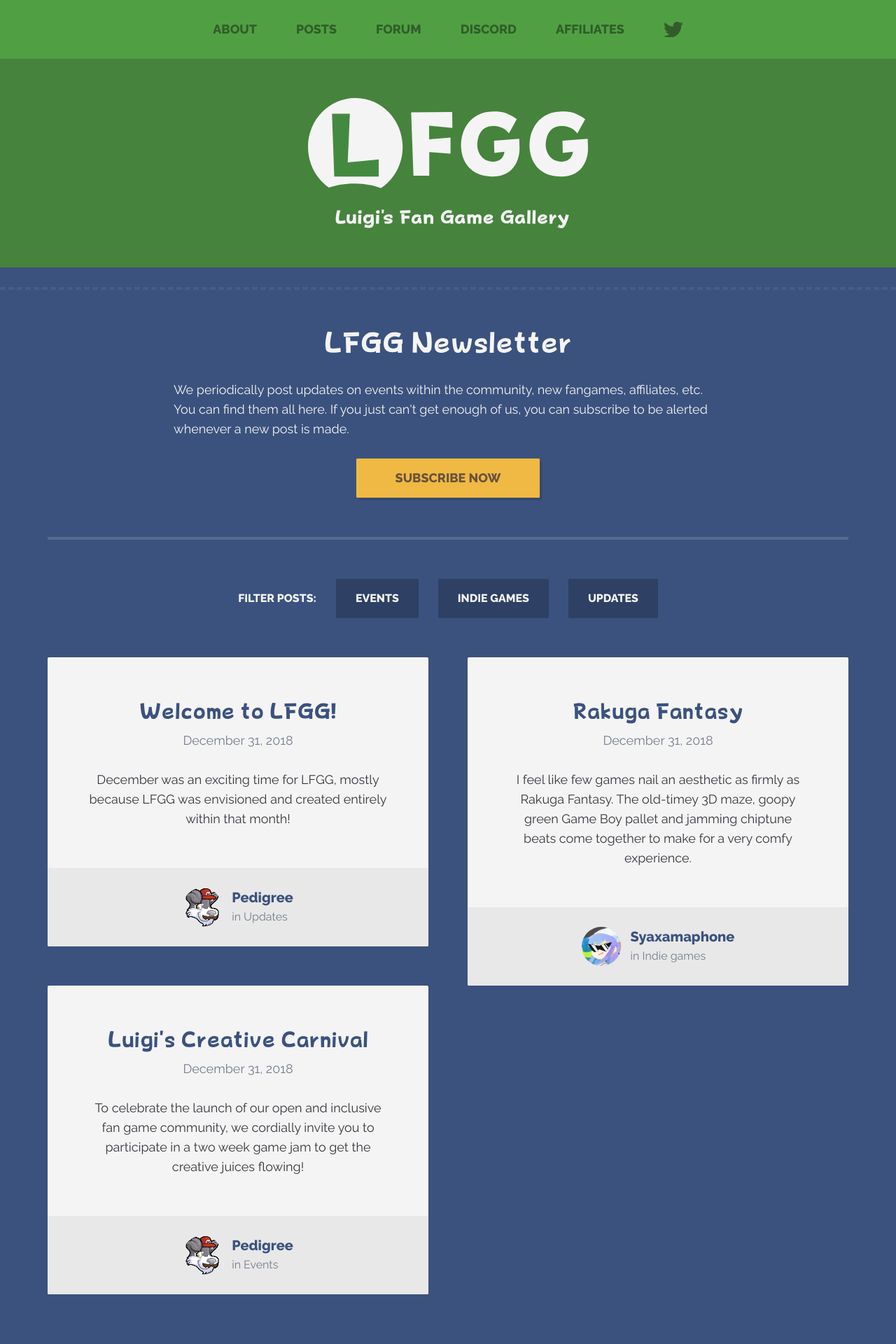
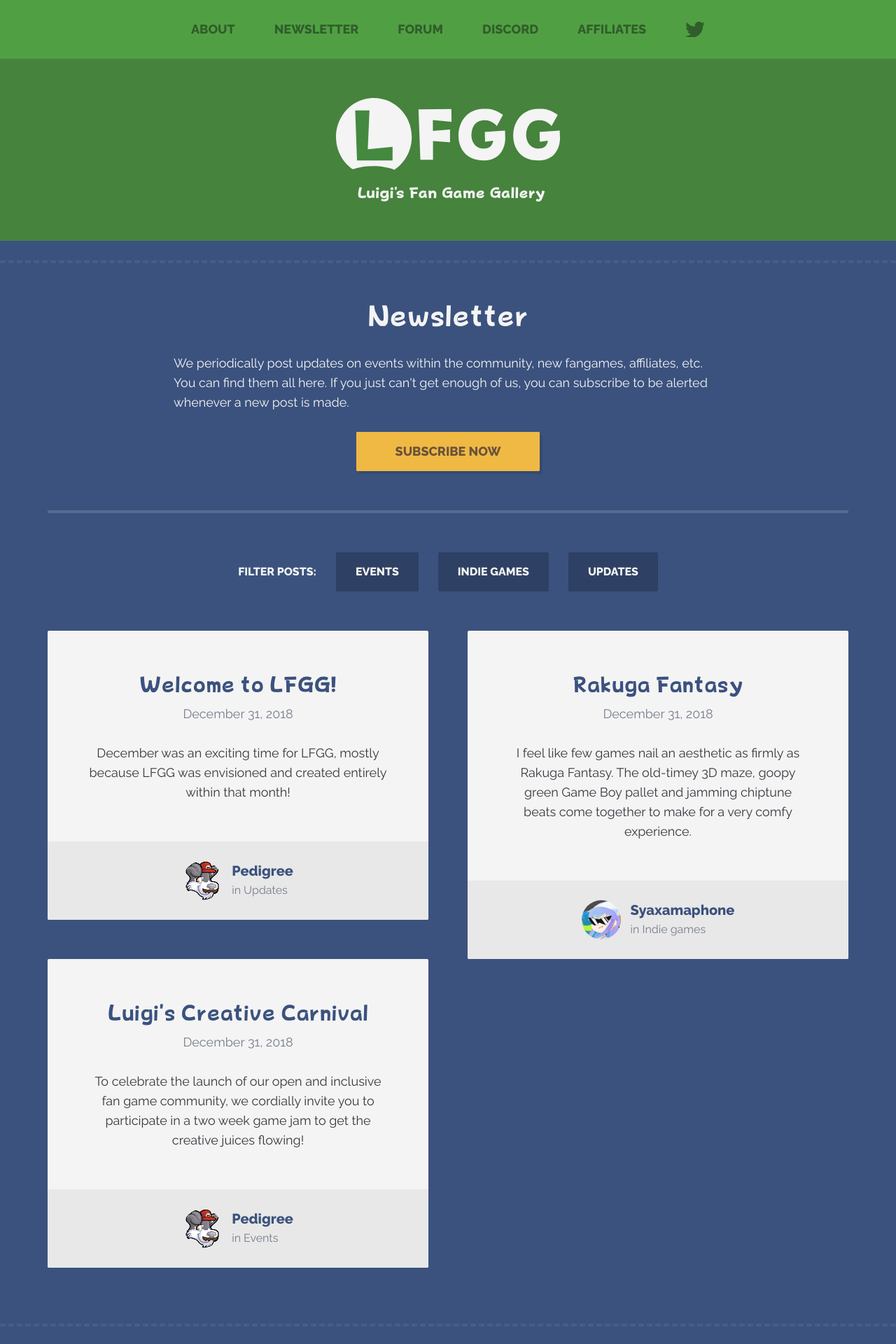
Before and after one commit to lfgg/lfgg.github.io, a Jekyll site: the page built from newsletter.html, in a window 1280 px wide. Shown: the top 1920 px of the page at 70% size. Built offline with Jekyll 4.4.1, drawn with Linux system fonts in a browser that asks for light colours.

Commit message:
Minor updates

```diff
--- a/_includes/site-nav.html
+++ b/_includes/site-nav.html
@@ -3,7 +3,7 @@
         About
     </a>
     <a class="c-site-nav__item" href="{{ site.baseurl }}/newsletter">
-        Posts
+        Newsletter
     </a>
     <a class="c-site-nav__item" href="{{ site.data.settings.links.forum }}">
         Forum
--- a/_sass/components/_components.page-head.scss
+++ b/_sass/components/_components.page-head.scss
@@ -10,7 +10,7 @@
         max-width: 200px;
 
         @include mq($from: tablet) {
-            max-width: 400px;
+            max-width: 320px;
         }
     }
 }
--- a/newsletter.html
+++ b/newsletter.html
@@ -3,7 +3,7 @@ layout: page-newsletter
 title: Newsletter
 ---
 
-<h1 class="u-text-center">LFGG Newsletter</h1>
+<h1 class="u-text-center">Newsletter</h1>
 
 <div class="o-wrapper o-wrapper--small u-margin-bottom-large">
     <p>We periodically post updates on events within the community, new fangames, affiliates, etc. You can find them all here. If you just can't get enough of us, you can subscribe to be alerted whenever a new post is made.</p>
```
